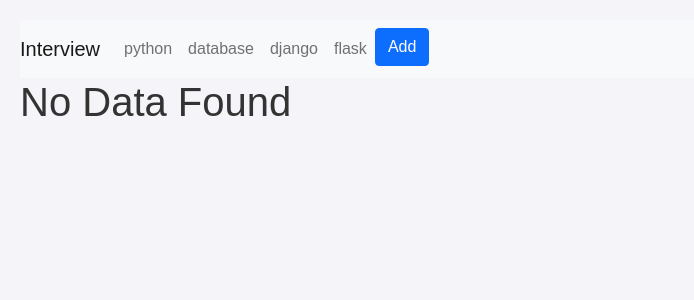
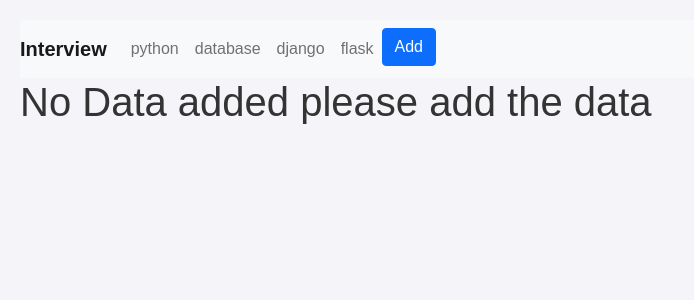
Before and after one commit to kanzariyasunil/interview_question, a Django app: page /flask in a window 1280 px wide. Shown: the top 300 px of the page, without its empty margins (0-694 px from the left). Run offline with Django 5.2, Linux system fonts and the light colour scheme; tables that the repository leaves empty hold one stand-in row (values such as "Sample post").

Commit message:
new changes

```diff
--- a/interviewapp/templates/home.html
+++ b/interviewapp/templates/home.html
@@ -71,7 +71,7 @@
     </head>
     <body>
         <nav class="navbar navbar-expand-lg navbar-light bg-light">
-            <a class="navbar-brand" href="#">Interview</a>
+            <b class="navbar-brand" href="#">Interview</b>
             <button class="navbar-toggler" type="button" data-toggle="collapse" data-target="#navbarSupportedContent" aria-controls="navbarSupportedContent" aria-expanded="false" aria-label="Toggle navigation">
               <span class="navbar-toggler-icon"></span>
             </button>
@@ -119,7 +119,7 @@
 
         {% else %}
 
-        <h1 style = 'align-center'> No Data Found </h1>
+        <h1 style = 'align-center'> No Data added please add the data </h1>
 
     {% endif %}
 
```
